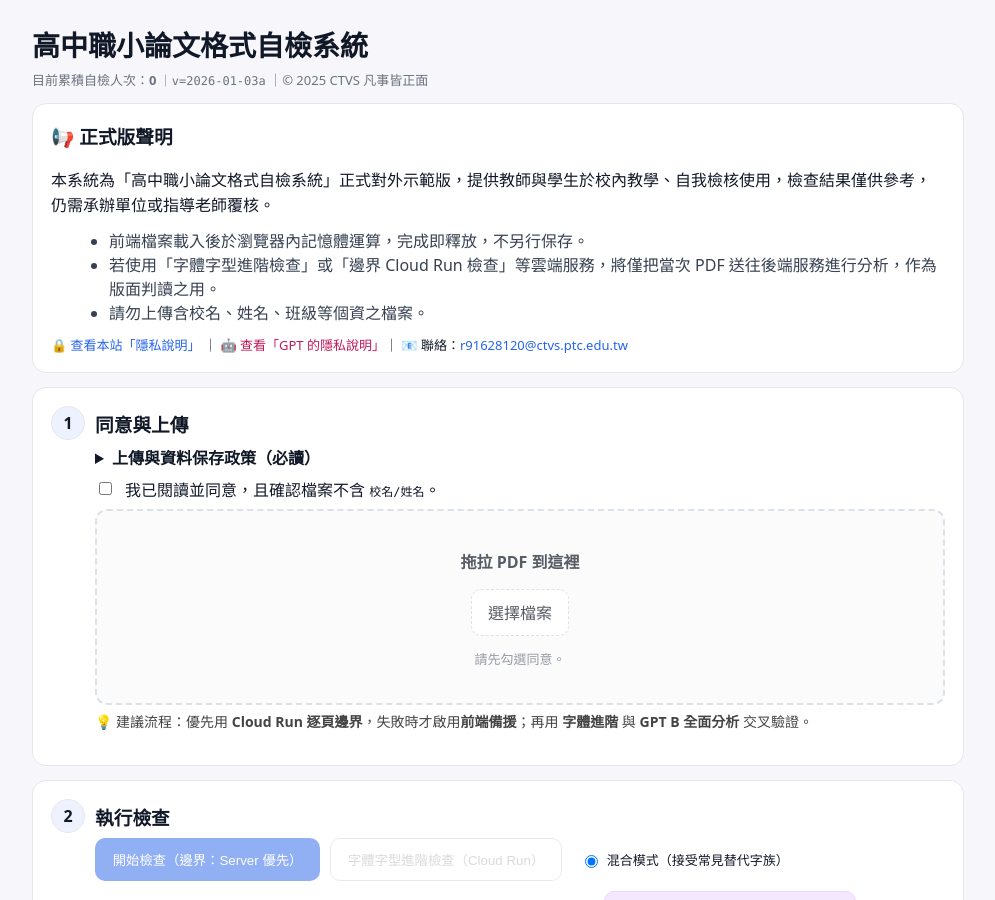
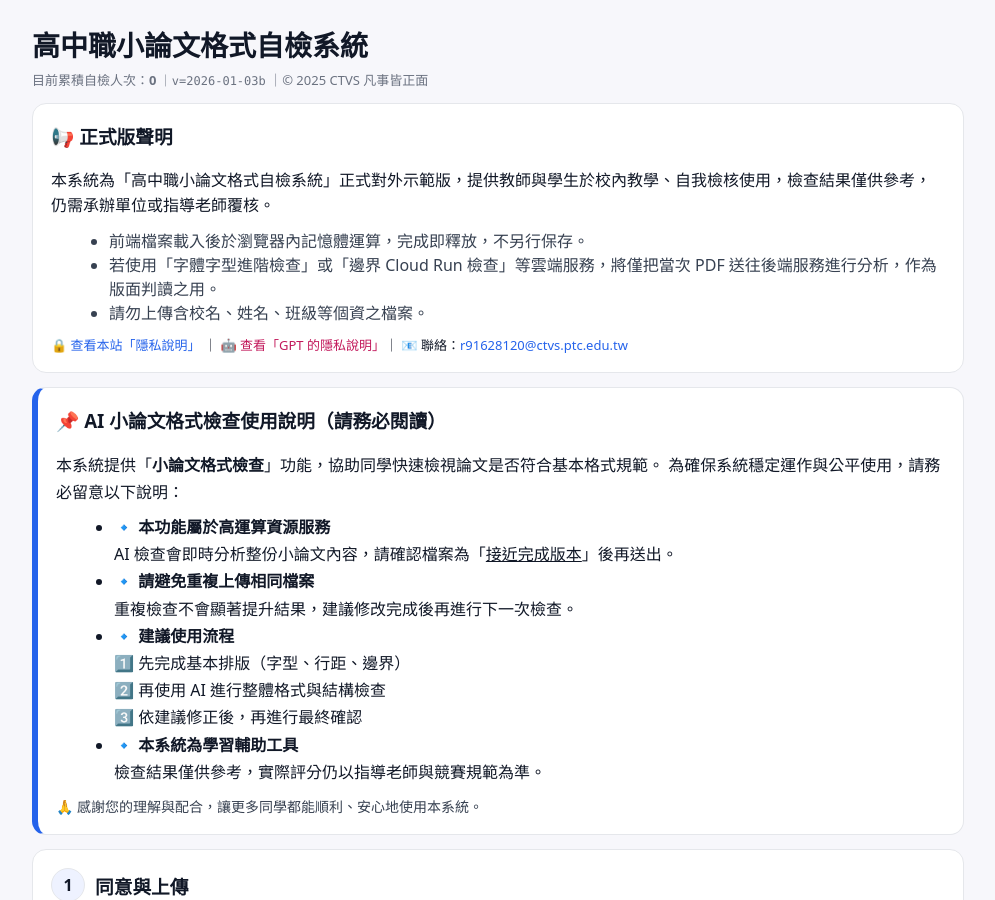
Before and after one commit to r91628120/thesis-checker, a Jekyll site: the page index.html, which Jekyll copies as it is, in a window 1280 px wide and 900 px high. Shown: the whole window, without its empty margins (142-1137 px from the left). Built offline with Jekyll 4.4.1, drawn with Linux system fonts in a browser that asks for light colours.

Commit message:
Add files via upload

```diff
--- a/index.html
+++ b/index.html
@@ -101,7 +101,7 @@ footer{margin-top:24px;text-align:center;color:#6b7280;font-size:13px}
     <h1>高中職小論文格式自檢系統</h1>
     <p class="meta">
       目前累積自檢人次：<b id="counter">載入中…</b>
-      <span class="mono">｜v=2026-01-03a</span>
+      <span class="mono">｜v=2026-01-03b</span>
       ｜© 2025 CTVS 凡事皆正面
     </p>
    <!--
@@ -126,6 +126,41 @@ footer{margin-top:24px;text-align:center;color:#6b7280;font-size:13px}
   <p style="margin:6px 0 0; font-size:13px;">
     🔒 <a href="#privacy" style="color:#2563eb; text-decoration:none;">查看本站「隱私說明」</a> ｜ 🤖 <a href="#gpt-privacy" style="color:#c2185b; text-decoration:none;">查看「GPT 的隱私說明」</a>｜
   📧 聯絡：<a href="mailto:r91628120@ctvs.ptc.edu.tw" style="color:#2563eb; text-decoration:none;">r91628120@ctvs.ptc.edu.tw</a>
+  </p>
+</section>
+
+   <!-- AI 小論文格式檢查使用說明 -->
+<section class="card" id="usage-note" style="border-left:6px solid #2563eb;">
+  <h3 style="margin-top:0;">📌 AI 小論文格式檢查使用說明（請務必閱讀）</h3>
+
+  <p style="line-height:1.7; margin:8px 0;">
+    本系統提供「<b>小論文格式檢查</b>」功能，協助同學快速檢視論文是否符合基本格式規範。
+    為確保系統穩定運作與公平使用，請務必留意以下說明：
+  </p>
+
+  <ul style="margin:8px 0 10px 18px; line-height:1.7; color:#111827;">
+    <li>
+      <b>🔹 本功能屬於高運算資源服務</b><br>
+      AI 檢查會即時分析整份小論文內容，請確認檔案為「<u>接近完成版本</u>」後再送出。
+    </li>
+    <li>
+      <b>🔹 請避免重複上傳相同檔案</b><br>
+      重複檢查不會顯著提升結果，建議修改完成後再進行下一次檢查。
+    </li>
+    <li>
+      <b>🔹 建議使用流程</b><br>
+      1️⃣ 先完成基本排版（字型、行距、邊界）<br>
+      2️⃣ 再使用 AI 進行整體格式與結構檢查<br>
+      3️⃣ 依建議修正後，再進行最終確認
+    </li>
+    <li>
+      <b>🔹 本系統為學習輔助工具</b><br>
+      檢查結果僅供參考，實際評分仍以指導老師與競賽規範為準。
+    </li>
+  </ul>
+
+  <p style="margin:6px 0 0; font-size:14px; color:#374151;">
+    🙏 感謝您的理解與配合，讓更多同學都能順利、安心地使用本系統。
   </p>
 </section>
 
```
